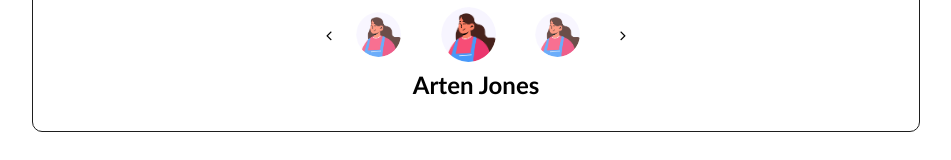
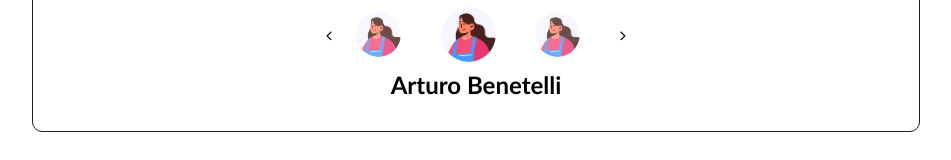
Before and after one commit to crjaramillor/Proyectos-web, a plain HTML site: page Front-End/05-testimonial-cards/index.html in a window 1280 px wide. Shown: the part 860-1020 px from the top of the page, without its empty margins (164-1115 px from the left). Drawn offline with Linux system fonts and the light colour scheme.

Commit message:
SE ACTUALIZO EL testimonial-CARDS

```diff
--- a/Front-End/05-testimonial-cards/index.html
+++ b/Front-End/05-testimonial-cards/index.html
@@ -58,7 +58,7 @@
                     <img src="./imgs/77.png" alt="avatar" class="avatar-round fade">
                     <i class="fa fa-angle-right"></i>
                 </div>
-                <h2 class="name">arten jones </h2>
+                <h2 class="name">arturo benetelli </h2>
             </div>
         </div>
     </div>
```
